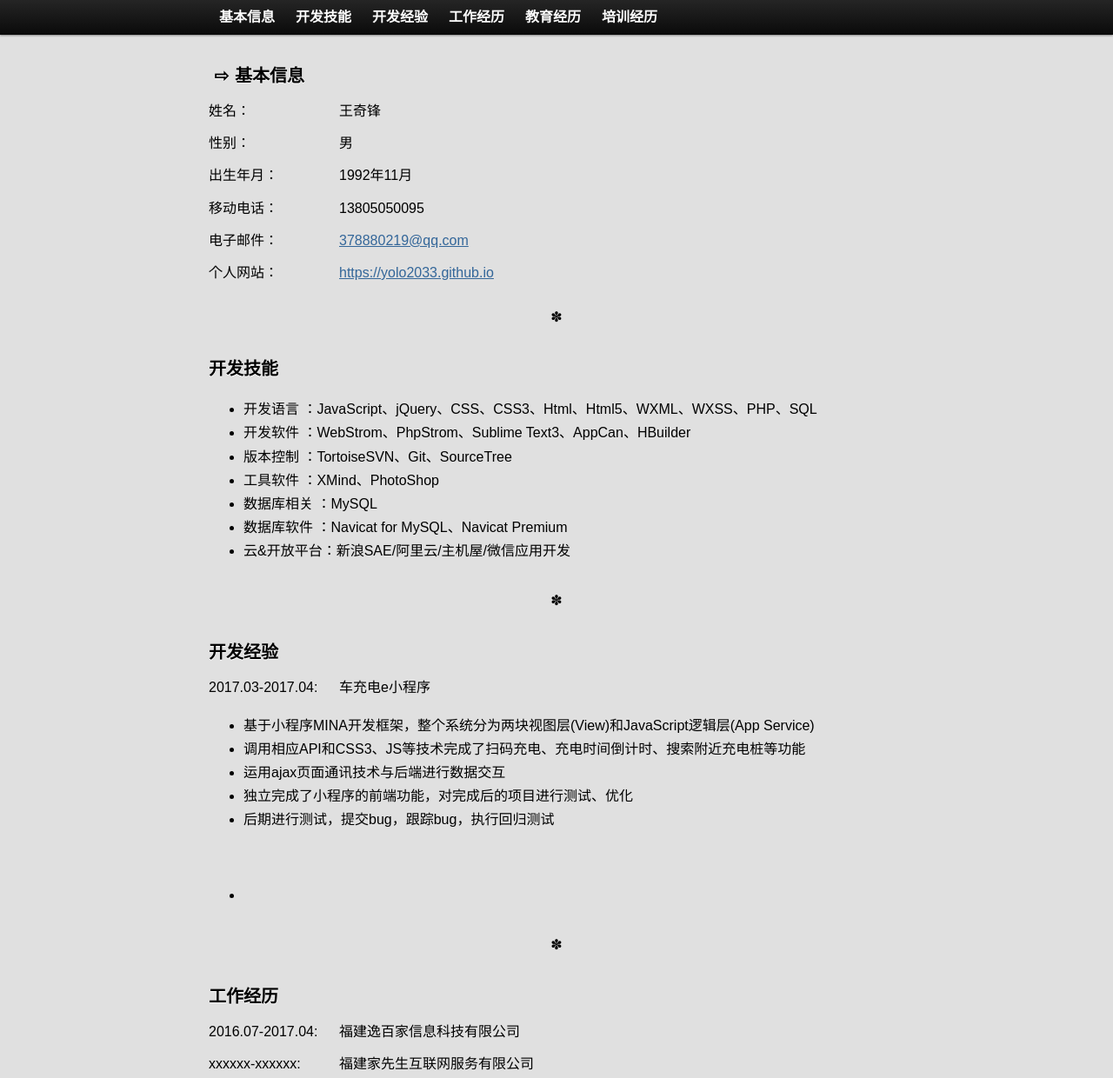
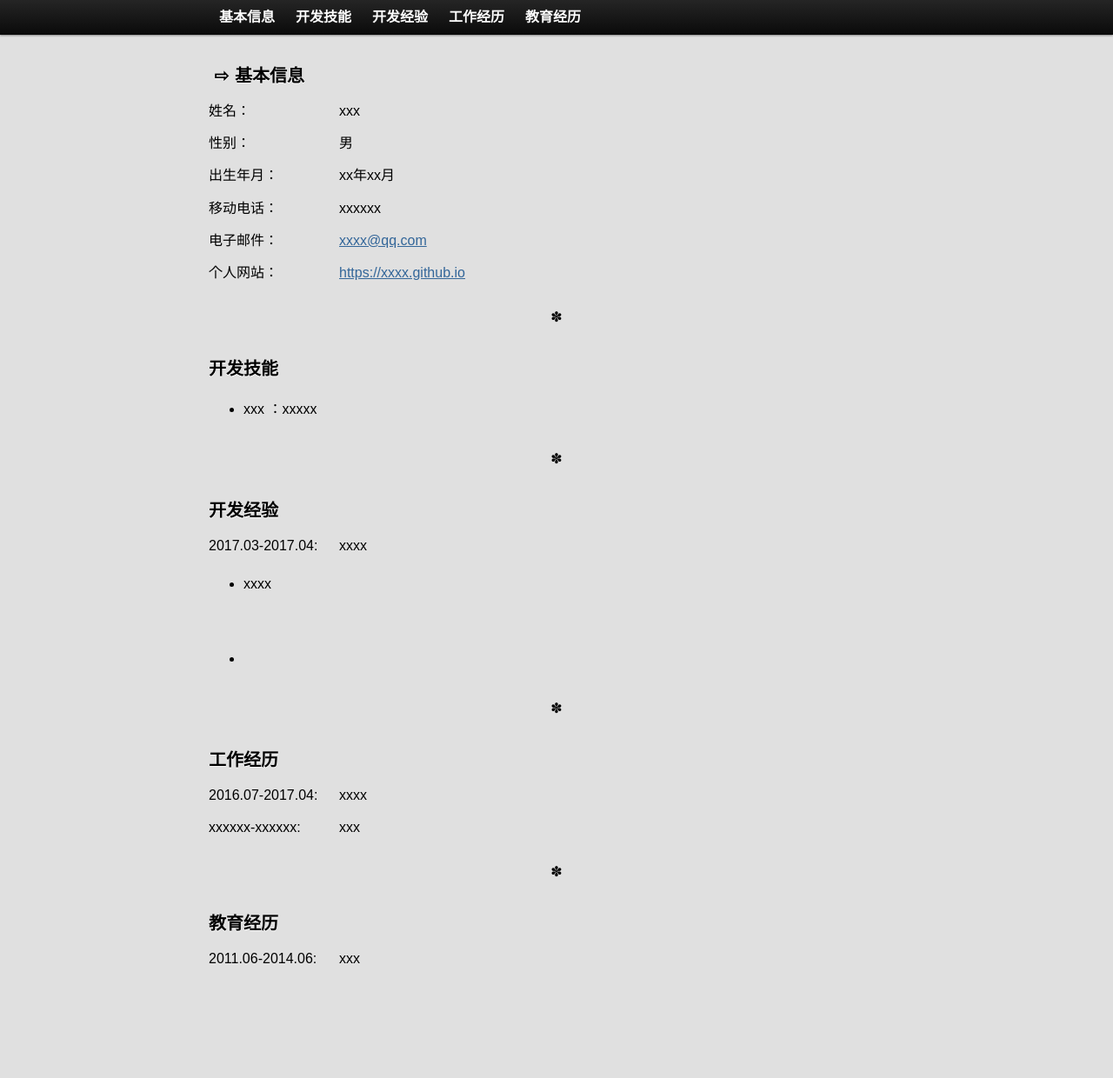
Before and after one commit to Yolo2033/Resume, a plain HTML site: page index.html in a window 1280 px wide. Shown: the top 1240 px of the page at 87% size. After the commit the page ends 1127 px from the top, so only its background shows below. Drawn offline with Linux system fonts and the light colour scheme.

Commit message:
Update index.html

```diff
--- a/index.html
+++ b/index.html
@@ -10,35 +10,25 @@
     <div>
         <section id="information">
             <h2>基本信息</h2>
-            <!--             <img src="photo.jpg" alt="王奇锋" /> -->
-            <p><span>姓名：</span>王奇锋</p>
+            <!--             <img src="photo.jpg" alt="xxx" /> -->
+            <p><span>姓名：</span>xxx</p>
             <p><span>性别：</span>男</p>
-            <p><span>出生年月：</span>1992年11月</p>
-            <p><span>移动电话：</span>13805050095</p>
-            <p><span>电子邮件：</span><a class="print" href="javascript:">378880219@qq.com</a></p>
-            <p><span>个人网站：</span><a class="print" href="https://yolo2033.github.io">https://yolo2033.github.io</a></p>
+            <p><span>出生年月：</span>xx年xx月</p>
+            <p><span>移动电话：</span>xxxxxx</p>
+            <p><span>电子邮件：</span><a class="print" href="javascript:">xxxx@qq.com</a></p>
+            <p><span>个人网站：</span><a class="print" href="https://xxxx.github.io">https://xxxx.github.io</a></p>
         </section>
         <section id="skill">
             <h2>开发技能</h2>
             <ul>
-                <li>开发语言 ：JavaScript、jQuery、CSS、CSS3、Html、Html5、WXML、WXSS、PHP、SQL</li>
-                <li>开发软件 ：WebStrom、PhpStrom、Sublime Text3、AppCan、HBuilder</li>
-                <li>版本控制 ：TortoiseSVN、Git、SourceTree</li>
-                <li>工具软件 ：XMind、PhotoShop</li>
-                <li>数据库相关 ：MySQL</li>
-                <li>数据库软件 ：Navicat for MySQL、Navicat Premium</li>
-                <li>云&开放平台：新浪SAE/阿里云/主机屋/微信应用开发</li>
+                <li>xxx ：xxxxx</li>
             </ul>
         </section>
         <section id="experiences">
             <h2>开发经验</h2>
-            <p><time>2017.03-2017.04:</time>车充电e小程序</p>
+            <p><time>2017.03-2017.04:</time>xxxx</p>
             <ul>
-                <li>基于小程序MINA开发框架，整个系统分为两块视图层(View)和JavaScript逻辑层(App Service)</li>
-                <li>调用相应API和CSS3、JS等技术完成了扫码充电、充电时间倒计时、搜索附近充电桩等功能</li>
-                <li>运用ajax页面通讯技术与后端进行数据交互</li>
-                <li>独立完成了小程序的前端功能，对完成后的项目进行测试、优化</li>
-                <li>后期进行测试，提交bug，跟踪bug，执行回归测试</li>
+                <li>xxxx</li>
             </ul>
             <p><time></time></p>
             <ul>
@@ -47,16 +37,12 @@
         </section>
         <section id="word">
             <h2>工作经历</h2>
-            <p><time>2016.07-2017.04:</time>福建逸百家信息科技有限公司</p>
-            <p><time>xxxxxx-xxxxxx:</time>福建家先生互联网服务有限公司</p>
+            <p><time>2016.07-2017.04:</time>xxxx</p>
+            <p><time>xxxxxx-xxxxxx:</time>xxx</p>
         </section>
         <section id="school">
             <h2>教育经历</h2>
-            <p><time>2011.06-2014.06:</time>泉州信息职业工程学院</p>
-        </section>
-        <section id="training">
-            <h2>培训经历</h2>
-            <p><time>2015.12-2016.06:</time>卓跃教育</p>
+            <p><time>2011.06-2014.06:</time>xxx</p>
         </section>
     </div>
     <script src="script.js"></script>
```
